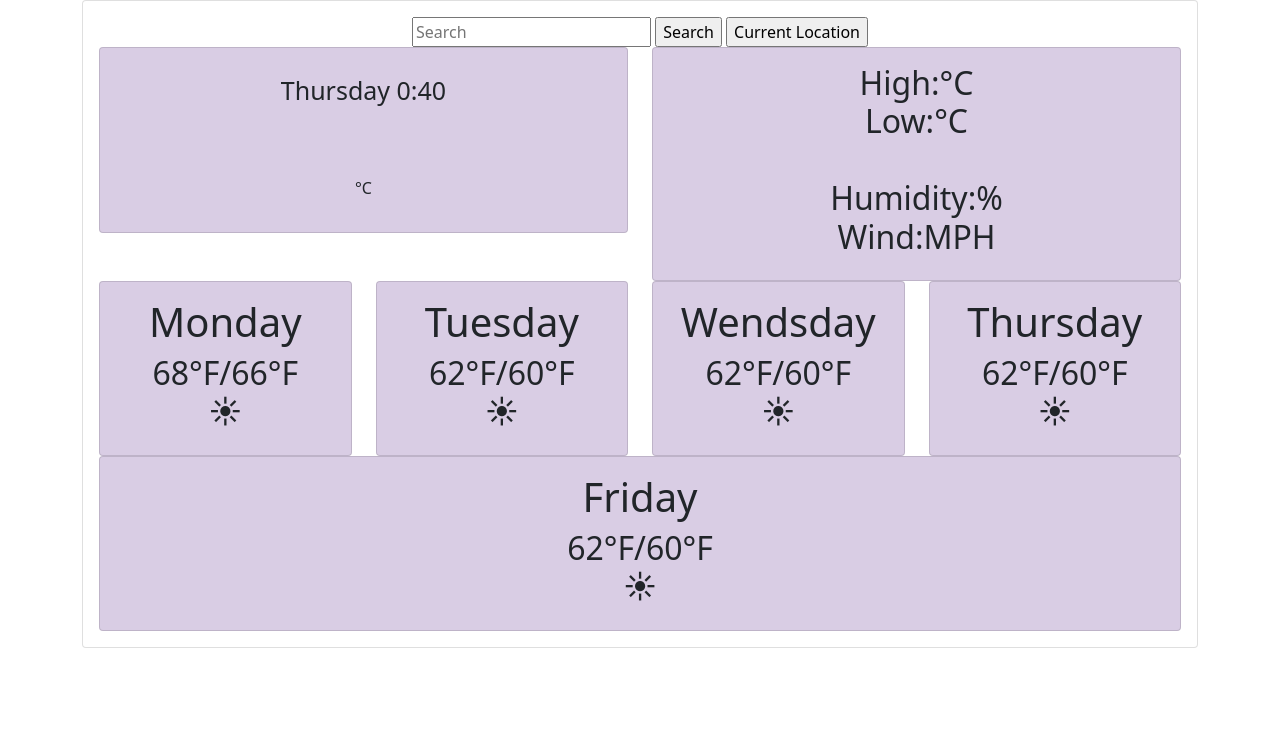
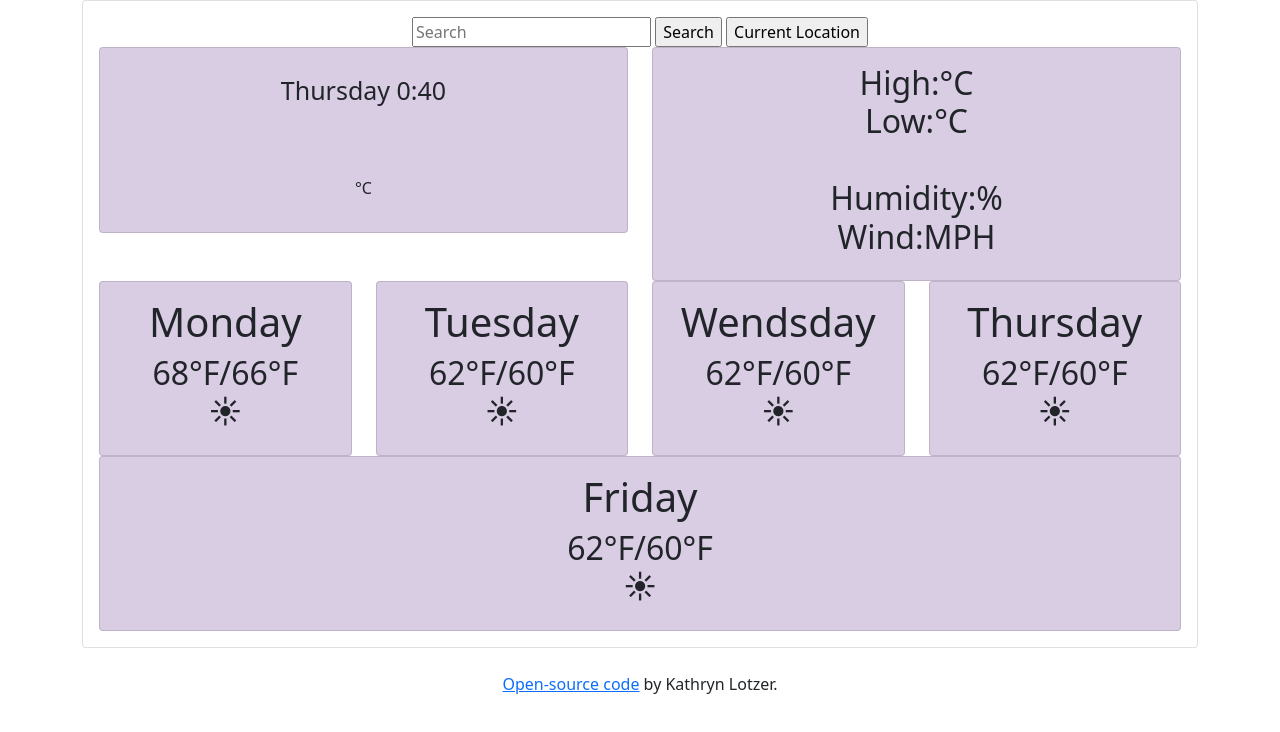
Before and after one commit to VampirePrin4jc/WeatherApp, a plain HTML site: page index.html in a window 1280 px wide. Drawn offline with nearby package versions, Linux system fonts and the light colour scheme; no server answers.

Commit message:
created open-source link

```diff
--- a/index.html
+++ b/index.html
@@ -121,6 +121,13 @@
         </div>
       </div>
     </div>
+    <br />
+    <div class="link">
+      <a href="https://github.com/VampirePrin4jc/WeatherApp"
+        >Open-source code</a
+      >
+      by Kathryn Lotzer.
+    </div>
     <script src="src/script.js" async></script>
   </body>
 </html>
--- a/src/styles.css
+++ b/src/styles.css
@@ -24,3 +24,7 @@ p2 {
 span#temperature.temperature {
   font-size: 60px;
 }
+div.link {
+  text-align: center;
+  display: block;
+}
```
